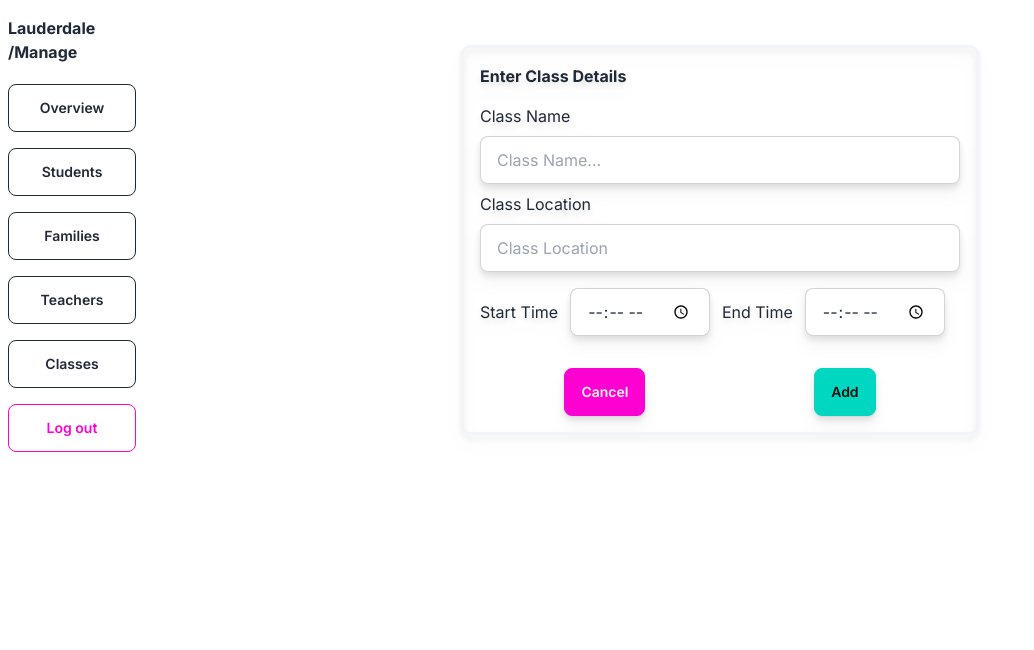
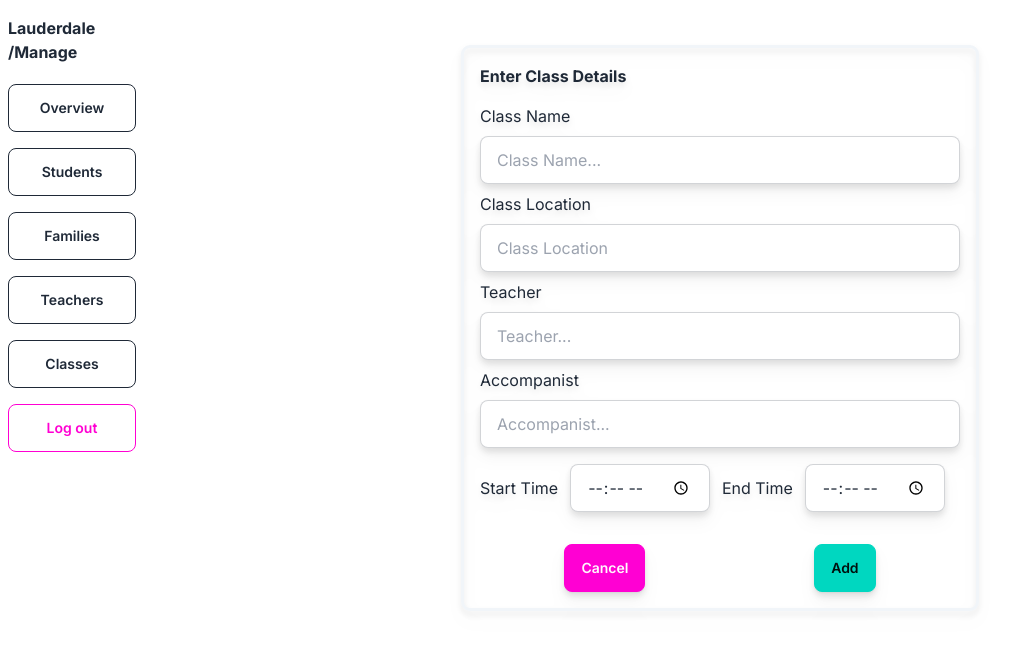
Before and after one commit to msilis/lauderdale-manage, a Next.js app: page /dashboard/classes/addClass in a window 1280 px wide. Shown: the top 650 px of the page, without its empty margins (0-1034 px from the left). Built offline with nearby package versions, Linux system fonts and the light colour scheme.

Commit message:
add teacher and accompanist to input fields

```diff
--- a/src/app/dashboard/classes/addClass/page.tsx
+++ b/src/app/dashboard/classes/addClass/page.tsx
@@ -39,6 +39,26 @@ const AddClass = () => {
           placeholder="Class Location"
           className="input input-bordered w-full mt-2"
           required
+        />
+        <label htmlFor="classTeacher" className="mt-2">
+          Teacher
+        </label>
+        <input
+          id="classTeacher"
+          name="classTeacher"
+          type="text"
+          placeholder="Teacher..."
+          className="input input-bordered w-full mt-2"
+        />
+        <label htmlFor="classAccompanist" className="mt-2">
+          Accompanist
+        </label>
+        <input
+          id="classAccompanist"
+          name="classAccompanist"
+          type="text"
+          placeholder="Accompanist..."
+          className="input input-bordered w-full mt-2"
         />
         <div className="flex gap-3 mt-2 items-center">
           <label htmlFor="classStartTime" className="mt-2">
--- /dev/null
+++ b/src/app/dashboard/classes/classView/classUtils.ts
@@ -0,0 +1,8 @@
+export const CLASS_TABLE = {
+  className: "Class Name",
+  classLocation: "Class Location",
+  classStartTime: "Start Time",
+  classEndTime: "End Time",
+  classTeacher: "Teacher",
+  classAccompanist: "Accompanist",
+};
```
Also changed, not shown: src/app/dashboard/classes/classView/classTable.tsx (added), src/app/dashboard/classes/classView/classView.tsx (added).
